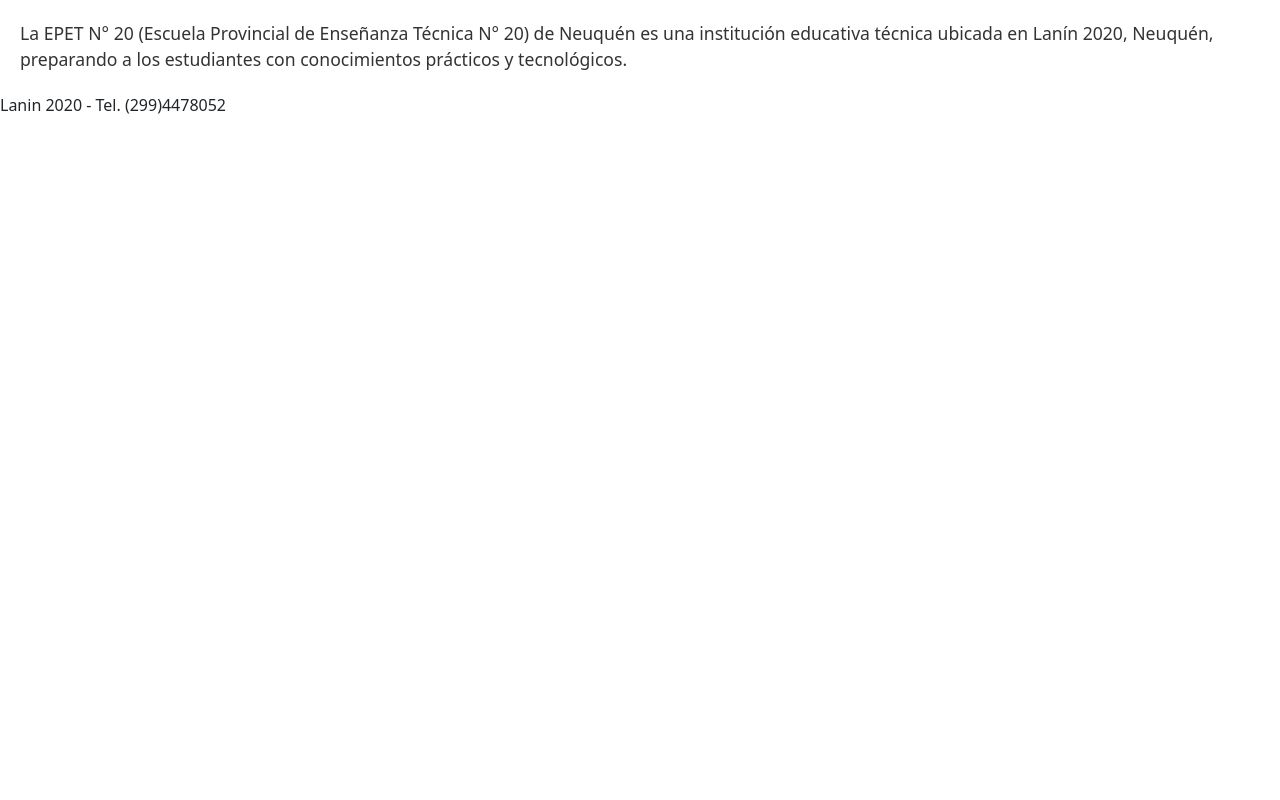
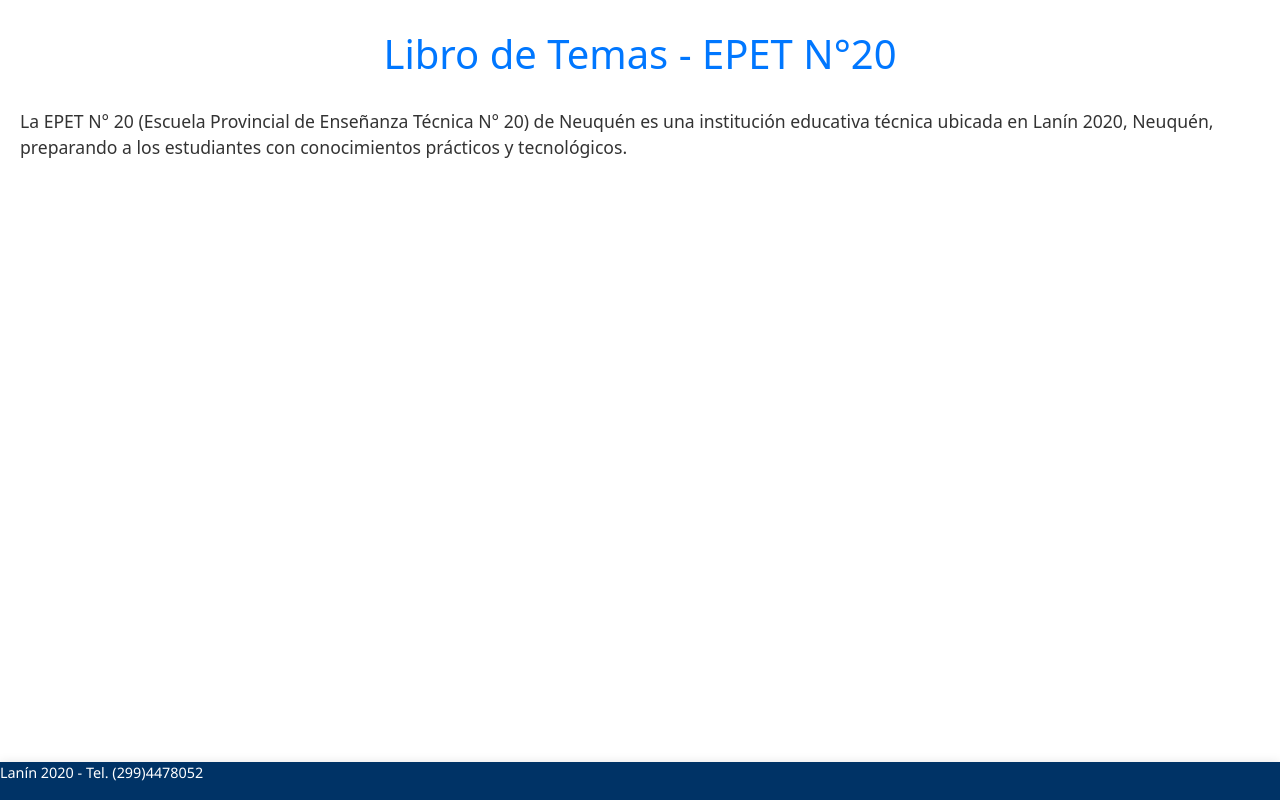
Before and after one commit to Helena-0348/Libro-temas-EPET20, a React (Create React App) app: page / in a window 1280 px wide. Built offline with nearby package versions, Linux system fonts and the light colour scheme.

Commit message:
instalando firebase desde la consola

```diff
--- a/package.json
+++ b/package.json
@@ -8,7 +8,7 @@
     "@testing-library/react": "^16.3.0",
     "@testing-library/user-event": "^13.5.0",
     "bootstrap": "^5.3.8",
-    "firebase": "^12.1.0",
+    "firebase": "^12.2.1",
     "react": "^19.1.0",
     "react-dom": "^19.1.0",
     "react-router-dom": "^7.8.0",
--- a/src/components/ContactoInfo.jsx
+++ b/src/components/ContactoInfo.jsx
@@ -3,7 +3,7 @@
 const ContactoInfo = () => {
   return (
     <div className="contacto">
-      <p>Lanin 2020 - Tel. (299)4478052</p>
+      <p>Lanín 2020 - Tel. (299)4478052</p>
     </div>
   );
 };
--- a/src/components/Home.jsx
+++ b/src/components/Home.jsx
@@ -1,12 +1,13 @@
 //import Encabezado from '../components/Encabezado';
 import Info from './Info';
+import Titulo from './Titulo';
 import ContactoInfo from './ContactoInfo';
 import "../css/Home.css";
 
 const Home = () => {
     return (
         <div classname= "Home">
-
+            <Titulo/>
             <Info/>
             <ContactoInfo/>
 
--- a/src/components/Titulo.jsx
+++ b/src/components/Titulo.jsx
@@ -3,9 +3,9 @@
 const Titulo = () => {
   return (
     <div className="Titulo">
-      <header>
+      <h1>
         Libro de Temas - EPET N°20
-      </header>
+      </h1>
     </div>
   );
 };
--- a/src/css/ContactoInfo.css
+++ b/src/css/ContactoInfo.css
@@ -1,7 +1,13 @@
-.cover-page {
+.contacto {
   font-family: 'Segoe UI', sans-serif;
-  border: 1px solid #ccc;
-  max-width: 600px;
+  font-size: 0.9rem;
+  border: px0 solid #ccc;
   margin: auto;
   box-shadow: 0 0 10px rgba(0,0,0,0.1);
+  background-color: #003366;
+  color: white;
+  padding: 0px;
+  bottom: 0cm;
+  position: fixed;
+  width:100%;
 }
--- a/src/css/Titulo.css
+++ b/src/css/Titulo.css
@@ -1,5 +1,7 @@
 .Titulo{
   margin: 30px;
-  font-size: 1.1rem;
+  font-size: 20;
   color: #0077ff;
+  text-align: center;
+
 }
```
Also changed, not shown: 1 other file (tests, documents, lock files or other folders).
